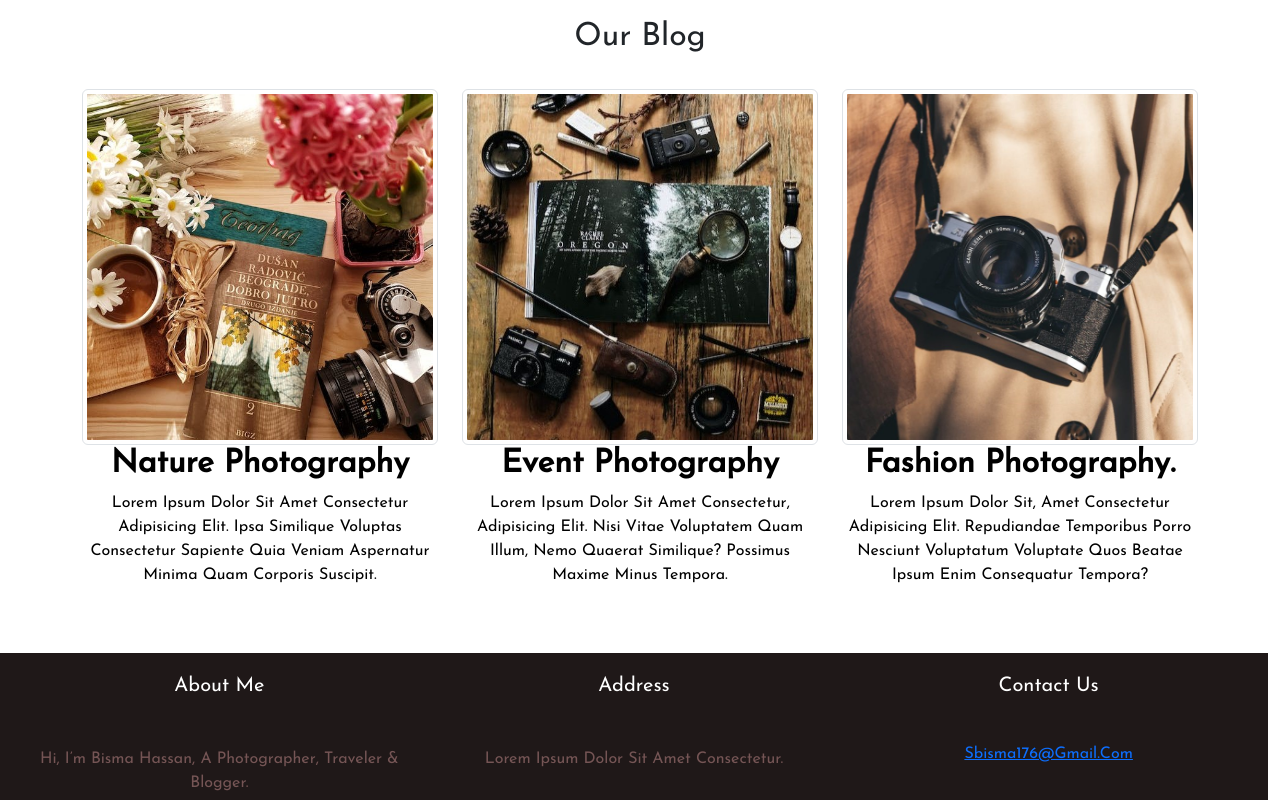
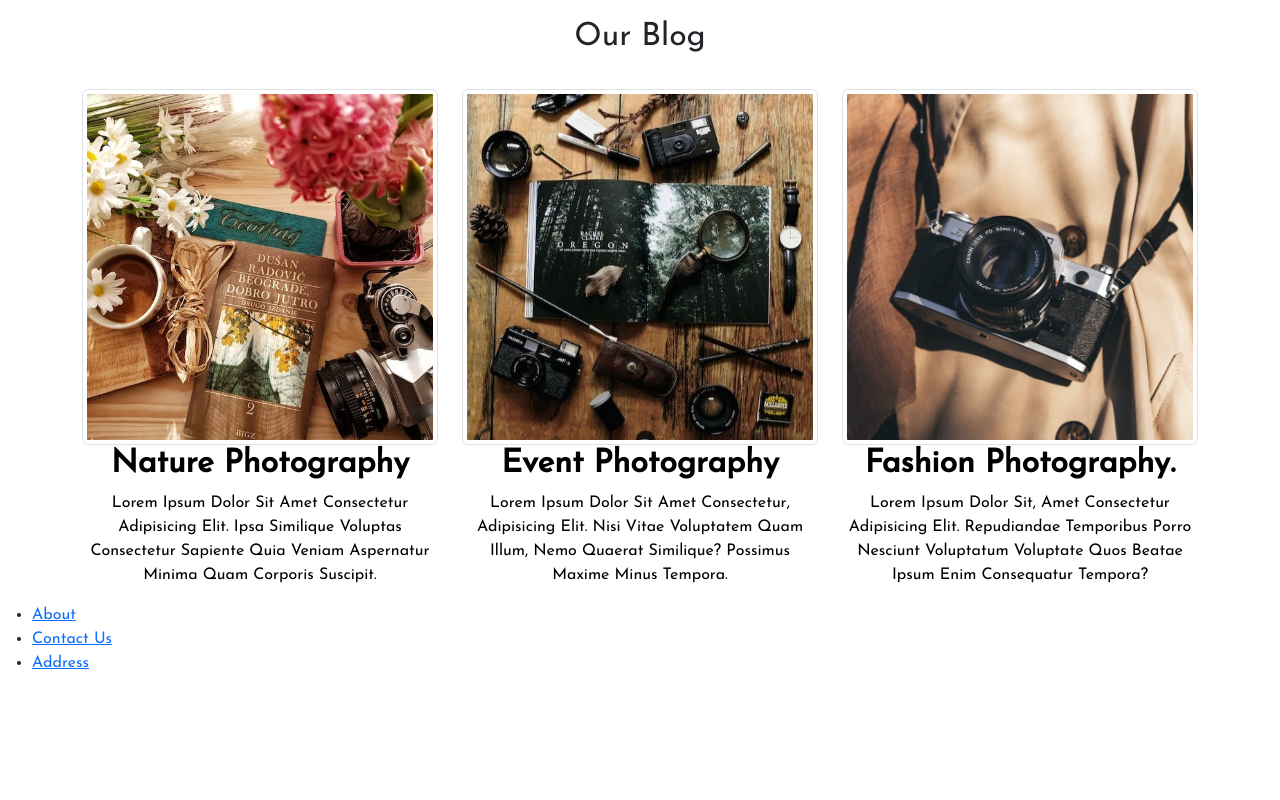
Before and after one commit to biaasyed/photographyblogwebsite, a plain HTML site: page index.html in a window 1280 px wide. Shown: the part 1845-2645 px from the top of the page. After the commit the page ends 2576 px from the top, so only its background shows below. Drawn offline with nearby package versions, Linux system fonts and the light colour scheme.

Commit message:
Update index.html

```diff
--- a/index.html
+++ b/index.html
@@ -144,31 +144,24 @@
   </div>
 </div>
 
-<div class="container-fluid navbar-nav" id="contact">
-    <div class="footer container-fluid">
-      <div class="col-sm-4 text-center">
-        <h5>About Me</h5><br>
-        <p>Hi, I’m Bisma Hassan, a photographer, traveler & blogger.</p>
+ <footer>
+    <div class="footercontainer">
+      <div class="icons">
+        <a href=""><i class="fa-brands-fa-facebook"></i></a>
+        <a href=""><i class="fa-brands-fa-twitter"></i></a>
+        <a href=""><i class="fa-brands-fa-instagram"></i></a>
+        <a href=""><i class="fa-brands-fa-linkedin"></i></a>
       </div>
-      <div class="col-sm-4 text-center">
-        <h5>Address</h5><br>
-        <p>Lorem ipsum dolor sit amet consectetur.</p>
+      <div class="footernav">
+        <ul>
+          <li><a href="">about</a></li>
+          <li><a href="">contact us</a></li>
+          <li><a href="">address</a></li>
+        </ul>
       </div>
-      <div class="col-sm-4 text-center">
-        <h5>contact us</h5><br>
-        <a href="mailto:sbisma176@gmail.com">sbisma176@gmail.com</a>
-      </div>
-  </div>
-    <!-- <div class="fgh bg-dark">
-      <div class="share text-center">
-        <a href="#" class="fab fa-facebook-f"></a>
-        <a href="#" class="fab fa-twitter"></a>
-        <a href="#" class="fab fa-instagram"></a>
-        <a href="#" class="fab fa-linkedin"></a>
-      </div><br>
-      <p>@copyright Designed by Bisma Hassan</p>
-    </div> -->
-</div>
+    </div>
+    <div class="footerbottom"><p>copyright &copy; 2024 Designed By Bisma Hassan </p></div>
+  </footer>
     <script src="https://cdn.jsdelivr.net/npm/bootstrap@5.3.2/dist/js/bootstrap.bundle.min.js"
     integrity="sha384-C6RzsynM9kWDrMNeT87bh95OGNyZPhcTNXj1NW7RuBCsyN/o0jlpcV8Qyq46cDfL"
     crossorigin="anonymous"></script>
```
